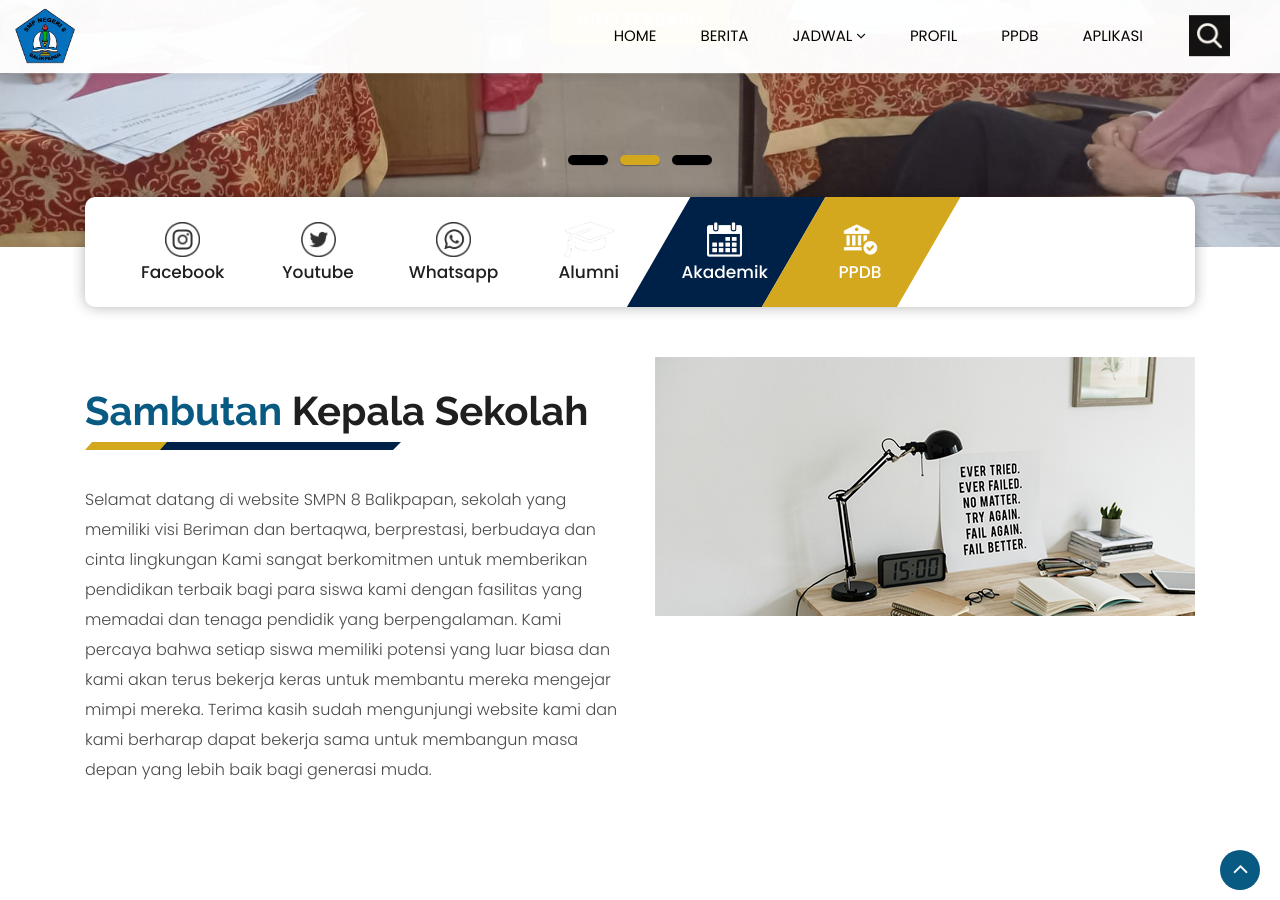
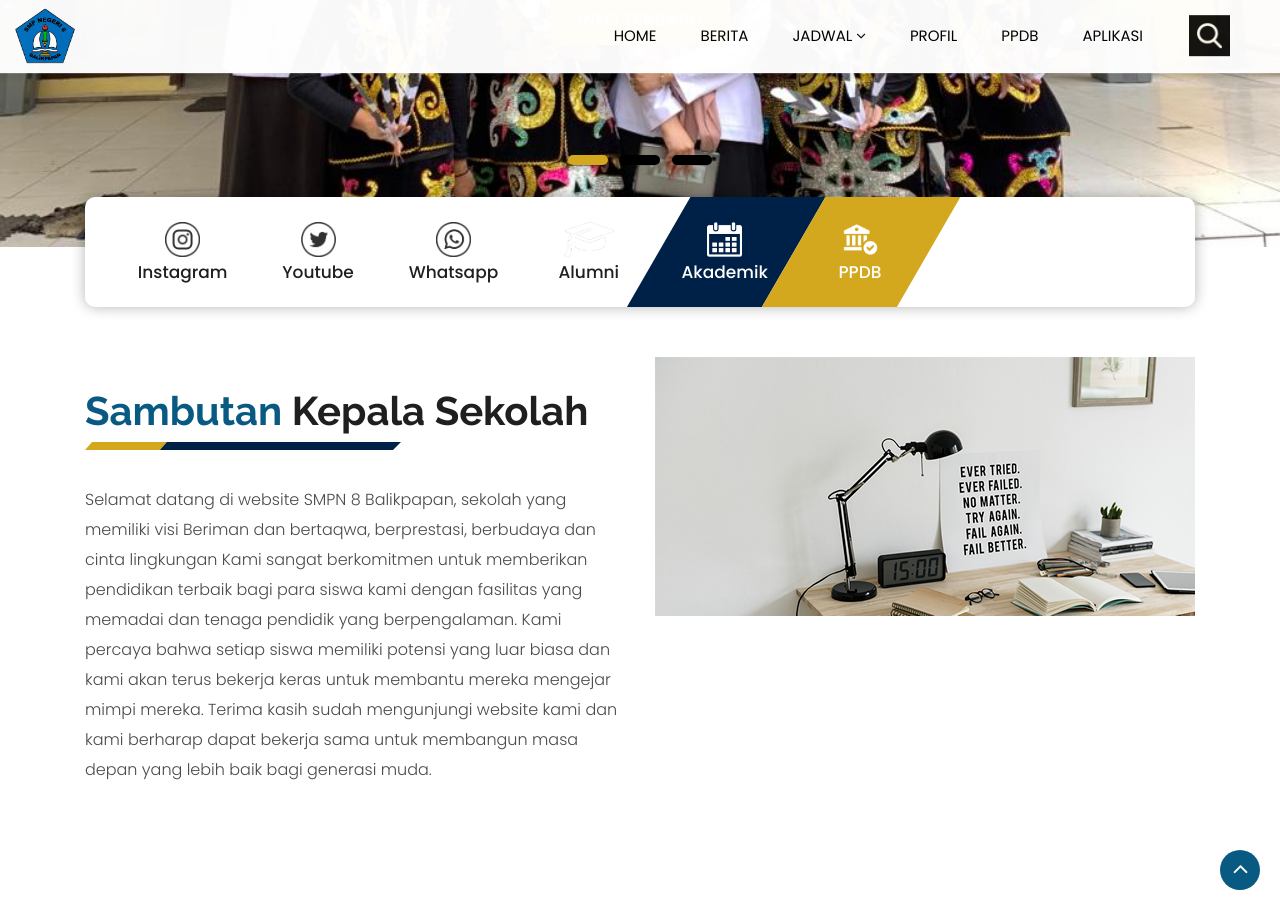
Before and after one commit to yokowasis/school-perfect-learns-smpn8balikpapan, a Jekyll site: the page built from index.md, in a window 1280 px wide and 900 px high, scrolled down 393 px. Built offline with Jekyll 4.4.1, drawn with Linux system fonts in a browser that asks for light colours.

Commit message:
Update _config.yml

```diff
--- a/_config.yml
+++ b/_config.yml
@@ -46,8 +46,6 @@
     link: https://cbt.smpn8balikpapan.sch.id/
 
 submenu:
-  - title: Facebook
-    link: "#
   - title: Instagram
     link: "#"
     icon: /images/sosmed/ig.png
```
